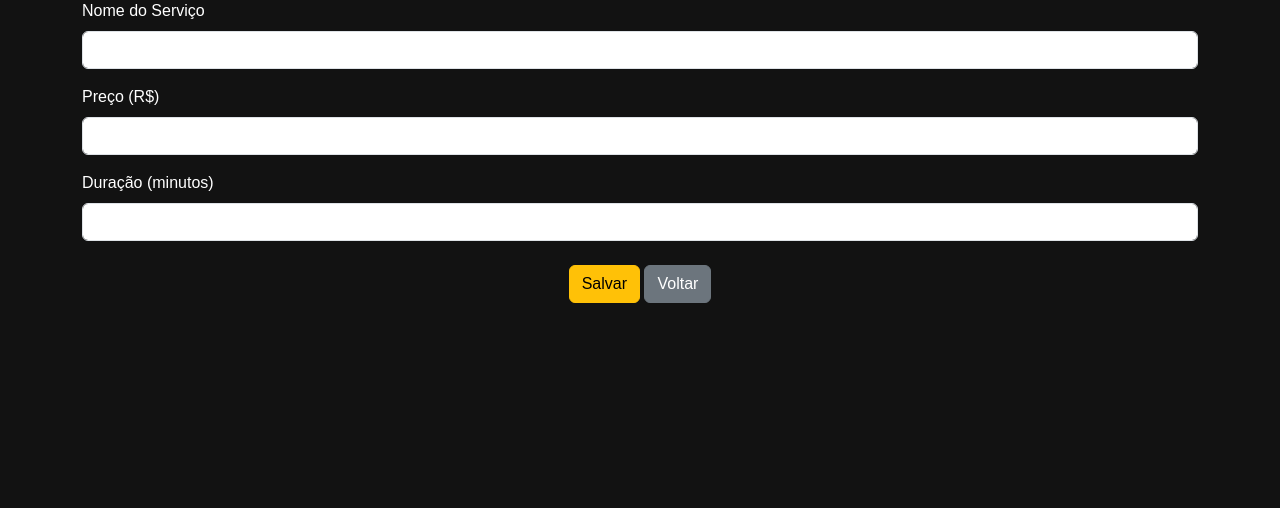
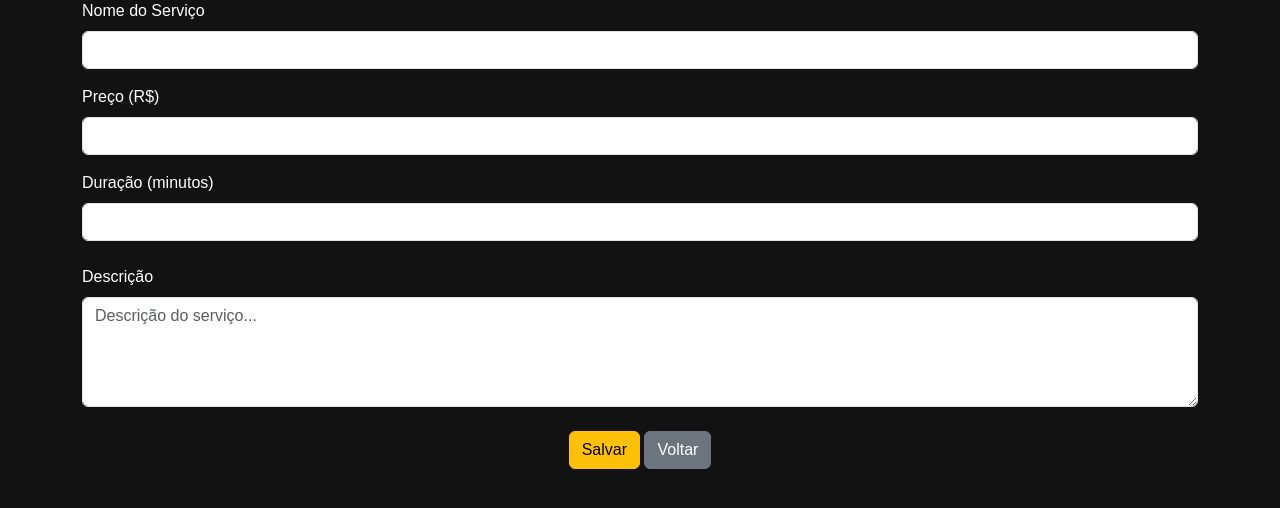
Before and after one commit to Lfiaxs/barbershop-system, a Flask app: page /servicos/novo in a window 1280 px wide. Shown: the part 123-631 px from the top of the page. Run offline with Flask 3, Linux system fonts and the light colour scheme; the visitor is signed in with stand-in values (Sample User, id 1).

Commit message:
Adiciona campo descrição ao serviço

```diff
--- a/app/routes/admin/servicos.py
+++ b/app/routes/admin/servicos.py
@@ -26,7 +26,7 @@ def novo_servico():
             nome=request.form["nome"],
             preco=float(request.form["preco"]),
             duracao=int(request.form["duracao"]),
-            descricao=request.form["descricao"]
+            descricao=request.form.get("descricao", "").strip()
         )
 
         db.session.add(servico)
--- a/app/templates/admin/novo_servico.html
+++ b/app/templates/admin/novo_servico.html
@@ -44,6 +44,15 @@ Novo Serviço
                 required>
         </div>
 
+        <div class="mb-4">
+            <label class="form-label">Descrição</label>
+            <textarea
+                name="descricao"
+                class="form-control"
+                rows="4"
+                placeholder="Descrição do serviço..."></textarea>
+        </div>
+
         <div class="text-center">
 
             <button
```
